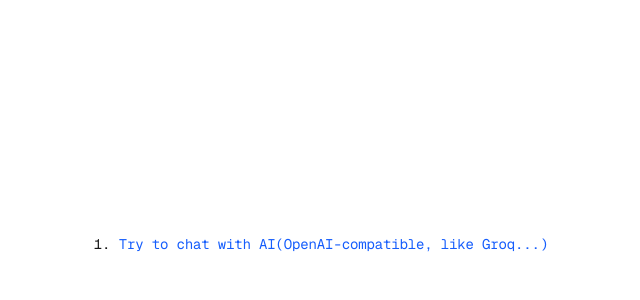
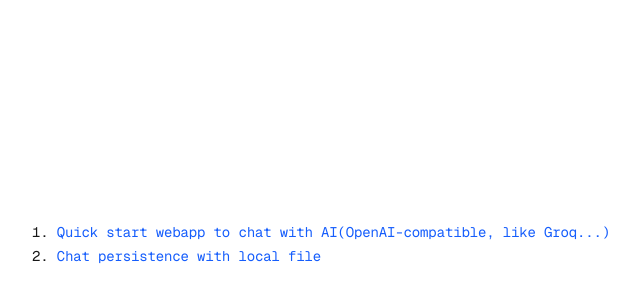
Before and after one commit to uptonking/aisdk-langgraph-stream, a Next.js app: page / in a window 1280 px wide. Shown: the part 156-456 px from the top of the page, without its empty margins (319-959 px from the left). Built offline with nearby package versions, Linux system fonts and the light colour scheme.

Commit message:
refactor: aisdk eg routes

```diff
--- a/src/app/page.tsx
+++ b/src/app/page.tsx
@@ -1,10 +1,10 @@
-import Image from "next/image";
-import Link from "next/link";
+import Image from 'next/image';
+import Link from 'next/link';
 
 export default function Home() {
   return (
-    <div className="font-sans grid grid-rows-[20px_1fr_20px] items-center justify-items-center min-h-screen p-8 pb-20 gap-16 sm:p-20">
-      <main className="flex flex-col gap-[32px] row-start-2 items-center sm:items-start">
+    <div className='grid min-h-screen grid-rows-[20px_1fr_20px] items-center justify-items-center gap-16 p-8 pb-20 font-sans sm:p-20'>
+      <main className='row-start-2 flex flex-col items-center gap-[32px] sm:items-start'>
         {/* <Image
           className="dark:invert"
           src="/next.svg"
@@ -13,23 +13,22 @@ export default function Home() {
           height={38}
           priority
         /> */}
-        <ol className="font-mono list-inside list-decimal text-sm/6 text-center sm:text-left">
-          {/* <li className="mb-2 tracking-[-.01em]">
-            Get started by editing{" "}
-            <code className="bg-black/[.05] dark:bg-white/[.06] font-mono font-semibold px-1 py-0.5 rounded">
-              src/app/page.tsx
-            </code>
-            .
+        <ol className='list-inside list-decimal text-center font-mono text-sm/6 sm:text-left'>
+          <li className='tracking-[-.01em]'>
+            <Link
+              href='/starter'
+              className='text-blue-600 hover:underline dark:text-blue-400'
+            >
+              Quick start webapp to chat with AI(OpenAI-compatible, like
+              Groq...)
+            </Link>
           </li>
-          <li className="tracking-[-.01em]">
-            Save and see your changes instantly.
-          </li> */}
-          <li className="tracking-[-.01em]">
+          <li className='tracking-[-.01em]'>
             <Link
-              href="/chat"
-              className="text-blue-600 dark:text-blue-400 hover:underline"
+              href='/chat'
+              className='text-blue-600 hover:underline dark:text-blue-400'
             >
-              Try to chat with AI(OpenAI-compatible, like Groq...)
+              Chat persistence with local file
             </Link>
           </li>
         </ol>
```
Also changed, not shown: src/app/langgraph/page.tsx (renamed from src/app/graph1/page.tsx), src/app/starter/chat-bak-simple.tsx (renamed from src/app/chat/chat-bak-simple.tsx), src/app/starter/page.tsx (renamed from src/app/chat/page.tsx).
